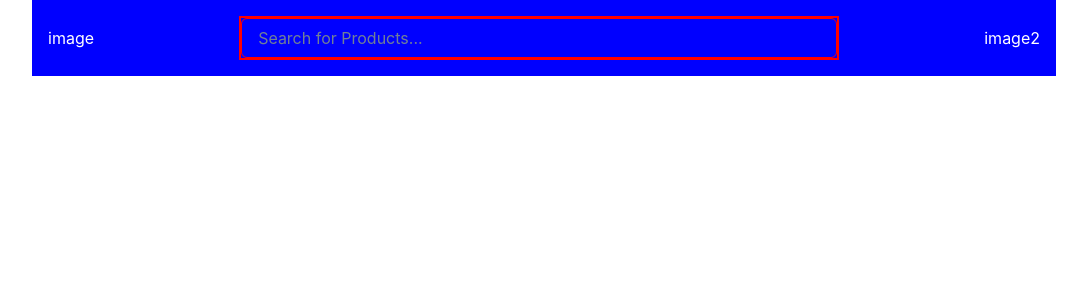
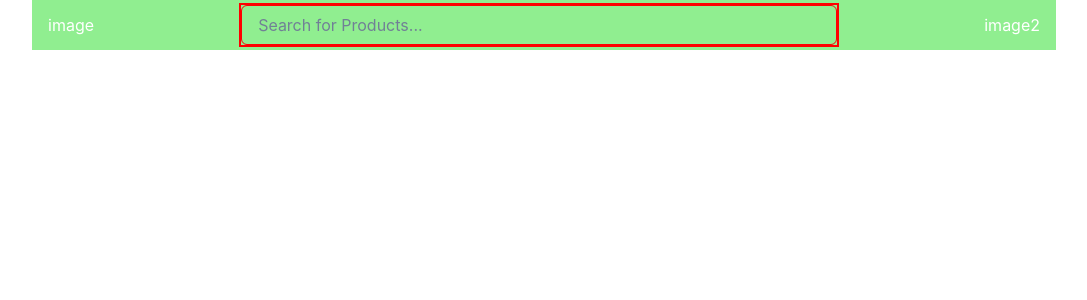
Before and after one commit to Akashwakade/-omniscient-sheet-6598, a React (Create React App) app in the folder big-basket-clone/: page / in a window 1280 px wide. Shown: the top 300 px of the page, without its empty margins (96-1183 px from the left). Built offline with nearby package versions, Linux system fonts and the light colour scheme.

Commit message:
added day2 work

```diff
--- a/big-basket-clone/package.json
+++ b/big-basket-clone/package.json
@@ -12,6 +12,7 @@
     "framer-motion": "^10.9.2",
     "react": "^18.2.0",
     "react-dom": "^18.2.0",
+    "react-router-dom": "^6.9.0",
     "react-scripts": "5.0.1",
     "web-vitals": "^2.1.4"
   },
--- a/big-basket-clone/src/App.js
+++ b/big-basket-clone/src/App.js
@@ -7,7 +7,7 @@ function App() {
     <div className="App">
 
 
-        <Flex margin={'auto'} alignItems={'center'}  bg='blue' w='80%' p={4} color='white'>
+        <Flex margin={'auto'} height={'50px'} alignItems={'center'}  bg='lightgreen' w='80%' p={4} color='white'>
           <Box><h1>image</h1></Box>
           <Spacer/>
           <Box width={'600px'} border={'2px solid red' }><Input placeholder='Search for Products...' /></Box>
```
Also changed, not shown: big-basket-clone/src/pages/Home.jsx (added), 1 other file (tests, documents, lock files or other folders).
